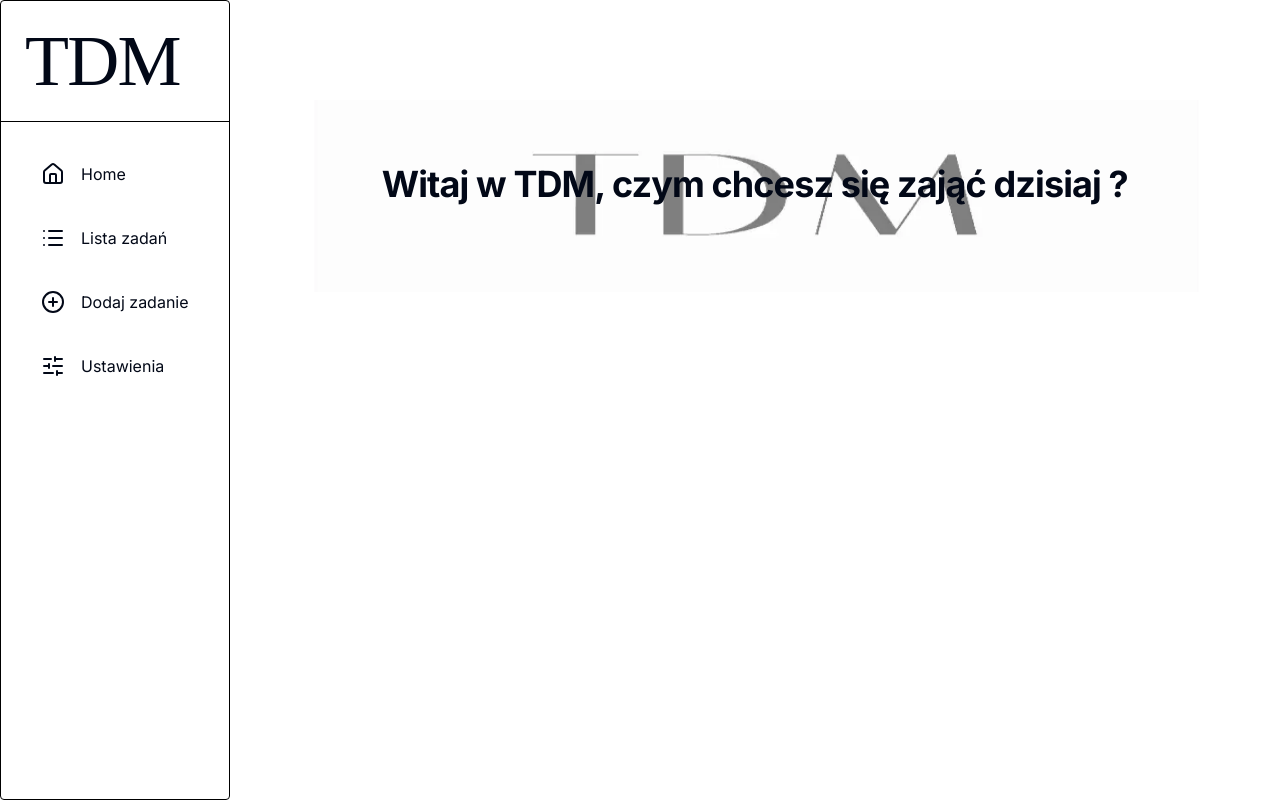
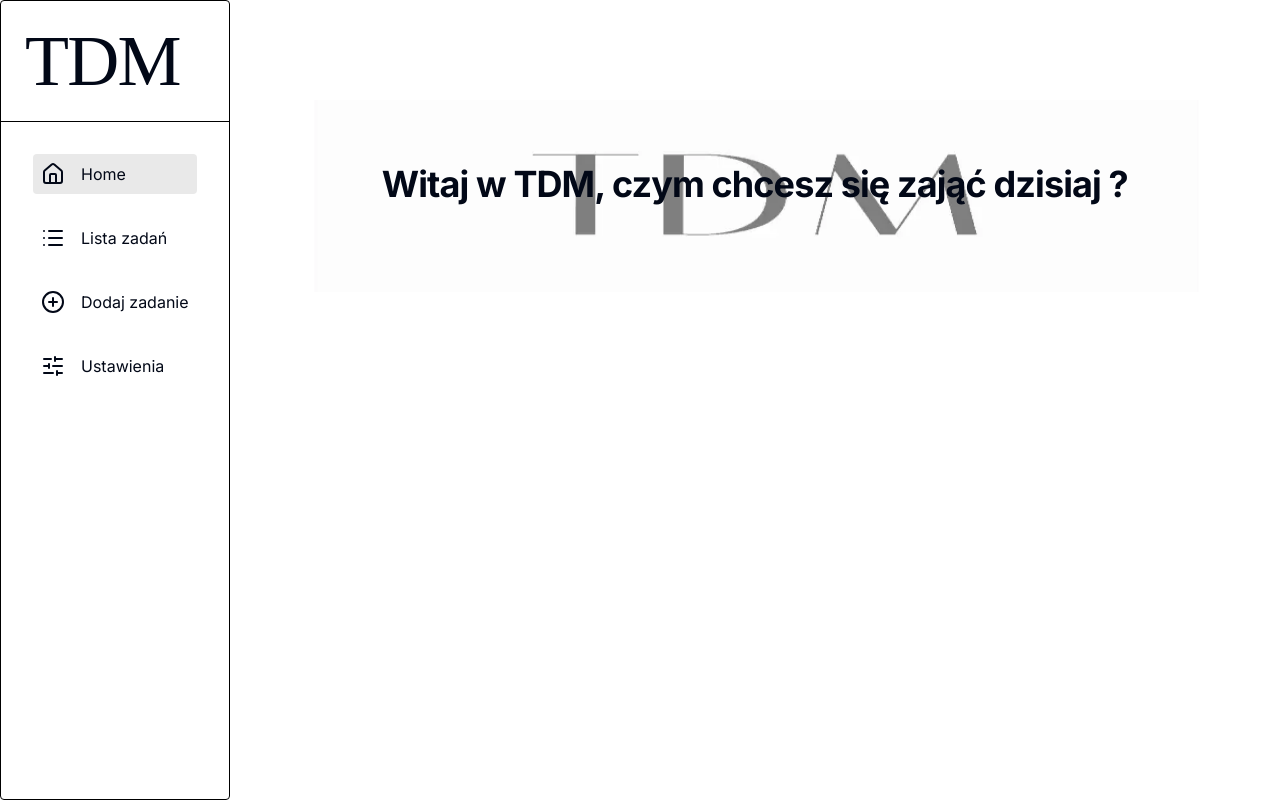
Before and after one commit to BartekFo/task-management-app, a SvelteKit app: page / in a window 1280 px wide. Built offline with nearby package versions, Linux system fonts and the light colour scheme; a web font is replaced by a local one.

Commit message:
feat: add class for navlinks

```diff
--- a/src/app.css
+++ b/src/app.css
@@ -100,4 +100,8 @@
 	.font-italiana {
 		font-family: 'Italiana', serif;
 	}
+
+	.nav-link-active {
+		@apply bg-[#E9E9E9];
+	}
 }
```
